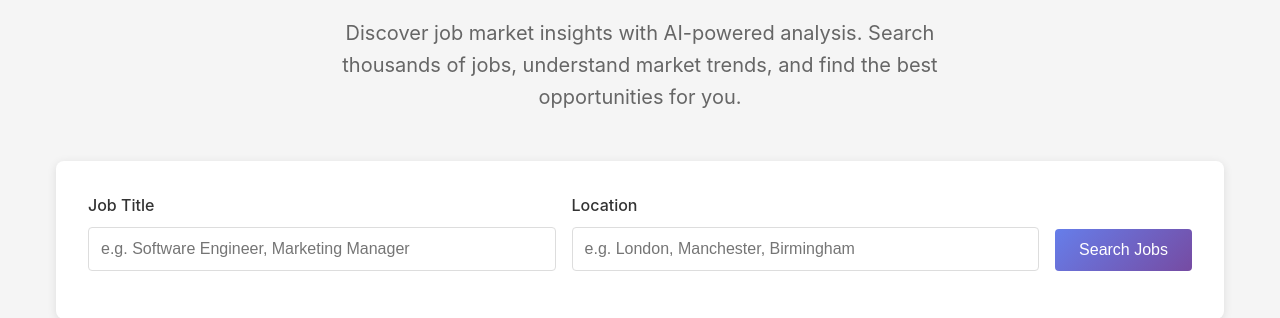
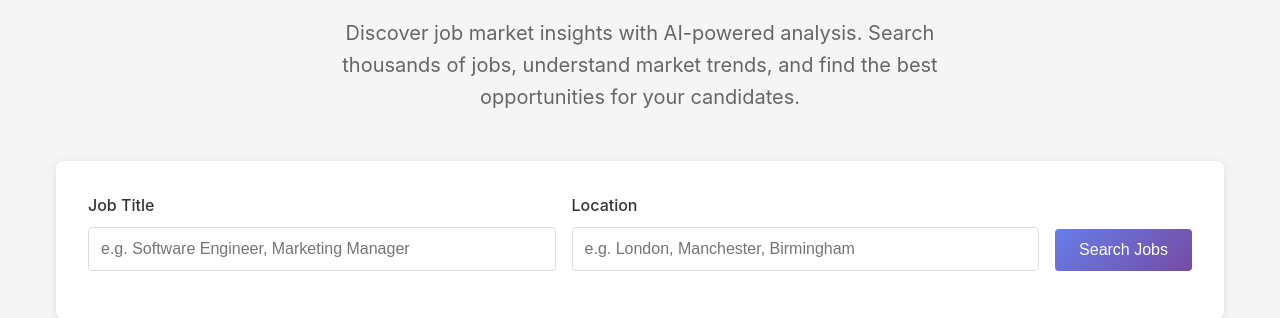
Before and after one commit to billo-w/job_sight, a Flask app: page / in a window 1280 px wide. Shown: the part 181-499 px from the top of the page. Run offline with Flask 3, Linux system fonts and the light colour scheme; some libraries are stand-ins or nearby versions.

Commit message:
Fixing paragraph of index page

```diff
--- a/templates/index.html
+++ b/templates/index.html
@@ -6,7 +6,7 @@
 <!-- Hero Section -->
 <div class="hero">
     <h1>Find the Perfect Candidates Using AI</h1>
-    <p>Discover job market insights with AI-powered analysis. Search thousands of jobs, understand market trends, and find the best opportunities for you.</p>
+    <p>Discover job market insights with AI-powered analysis. Search thousands of jobs, understand market trends, and find the best opportunities for your candidates.</p>
 </div>
 
 <!-- Search Form -->
```
